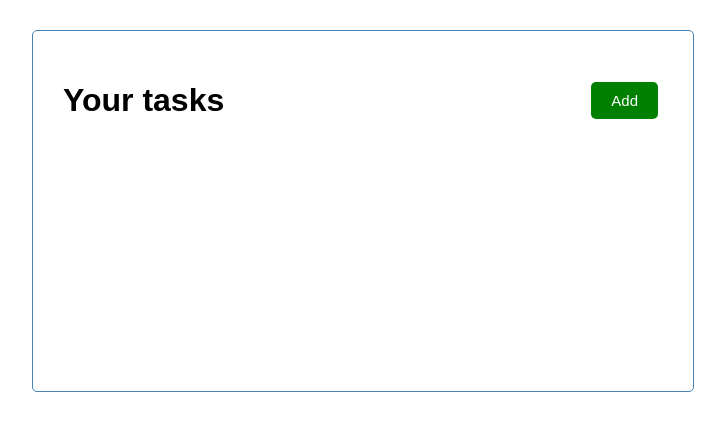
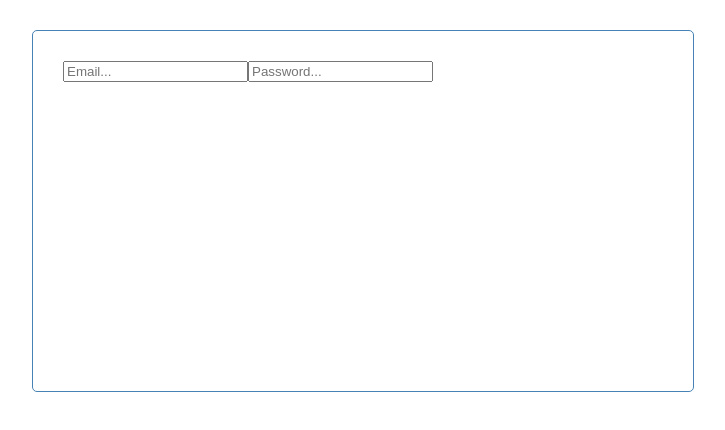
Before and after one commit to Walhalen/VOT_project_1, a React (Create React App) app: page / in a window 1280 px wide. Shown: the top 430 px of the page, without its empty margins (277-1002 px from the left). Built offline with nearby package versions, Linux system fonts and the light colour scheme.

Commit message:
First steps in firebase

```diff
--- a/package.json
+++ b/package.json
@@ -6,9 +6,10 @@
     "@testing-library/jest-dom": "^5.16.5",
     "@testing-library/react": "^13.4.0",
     "@testing-library/user-event": "^13.5.0",
+    "firebase": "^9.22.2",
     "react": "^18.2.0",
     "react-dom": "^18.2.0",
-    "react-scripts": "5.0.1",
+    "react-scripts": "^5.0.1",
     "web-vitals": "^2.1.4"
   },
   "scripts": {
--- a/src/App.js
+++ b/src/App.js
@@ -1,3 +1,4 @@
+import Auth from "./components/Auth";
 import Header from "./components/Header";
 
 function App() {
@@ -10,7 +11,9 @@ function App() {
 
   return (
     <div className = "container">
-        <Header title = "Your tasks" onClick = {onAdd}/>
+        {/* <Header title = "Your tasks" onClick = {onAdd}/> */}
+
+        <Auth />
     </div>
   );
 }
--- /dev/null
+++ b/src/components/Auth.js
@@ -0,0 +1,12 @@
+
+
+export const Auth = () => {
+  return (
+    <div>
+      <input placeholder="Email..."></input>
+      <input placeholder="Password..."></input>
+    </div>
+  )
+}
+
+export default Auth
```
Also changed, not shown: src/config/firebase.js (added, +19 -0 lines), 2 other files (tests, documents, lock files or other folders).
